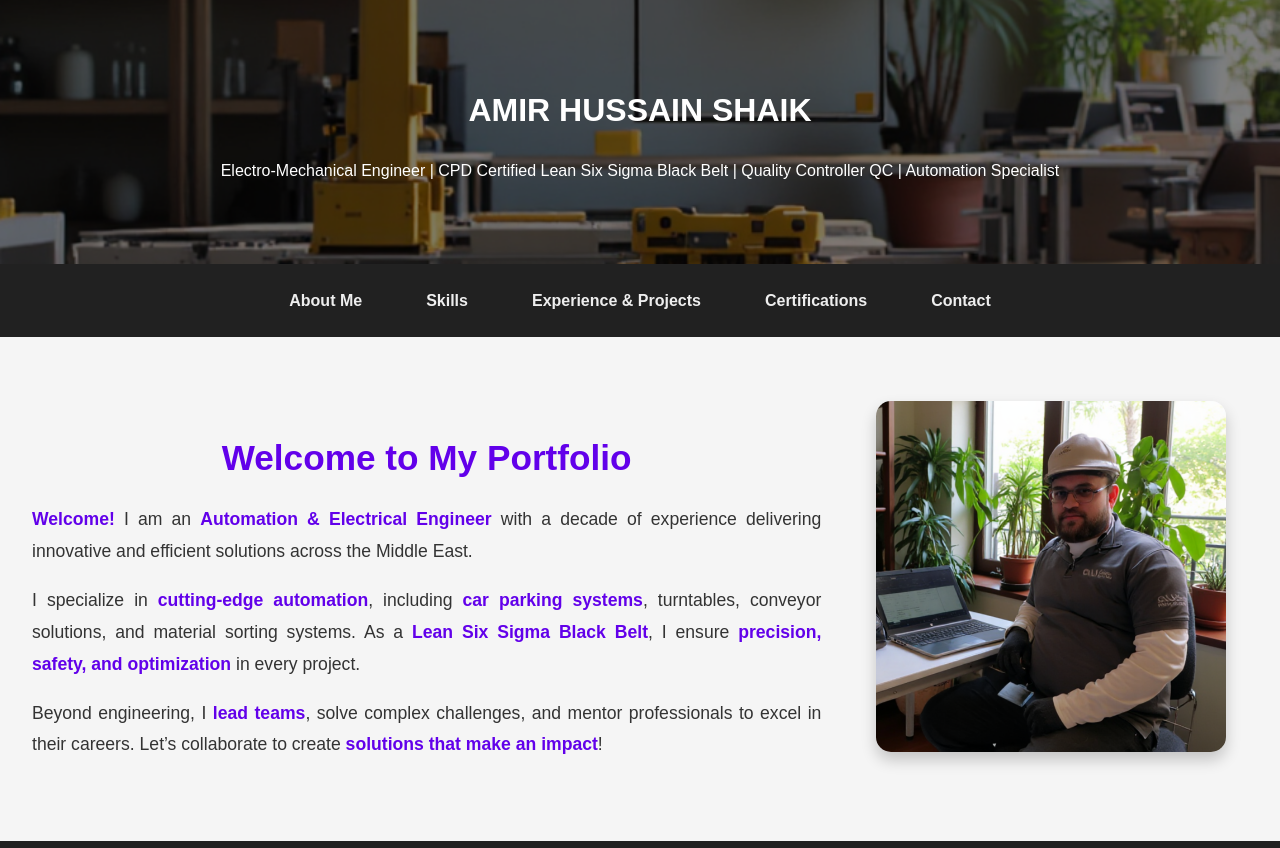
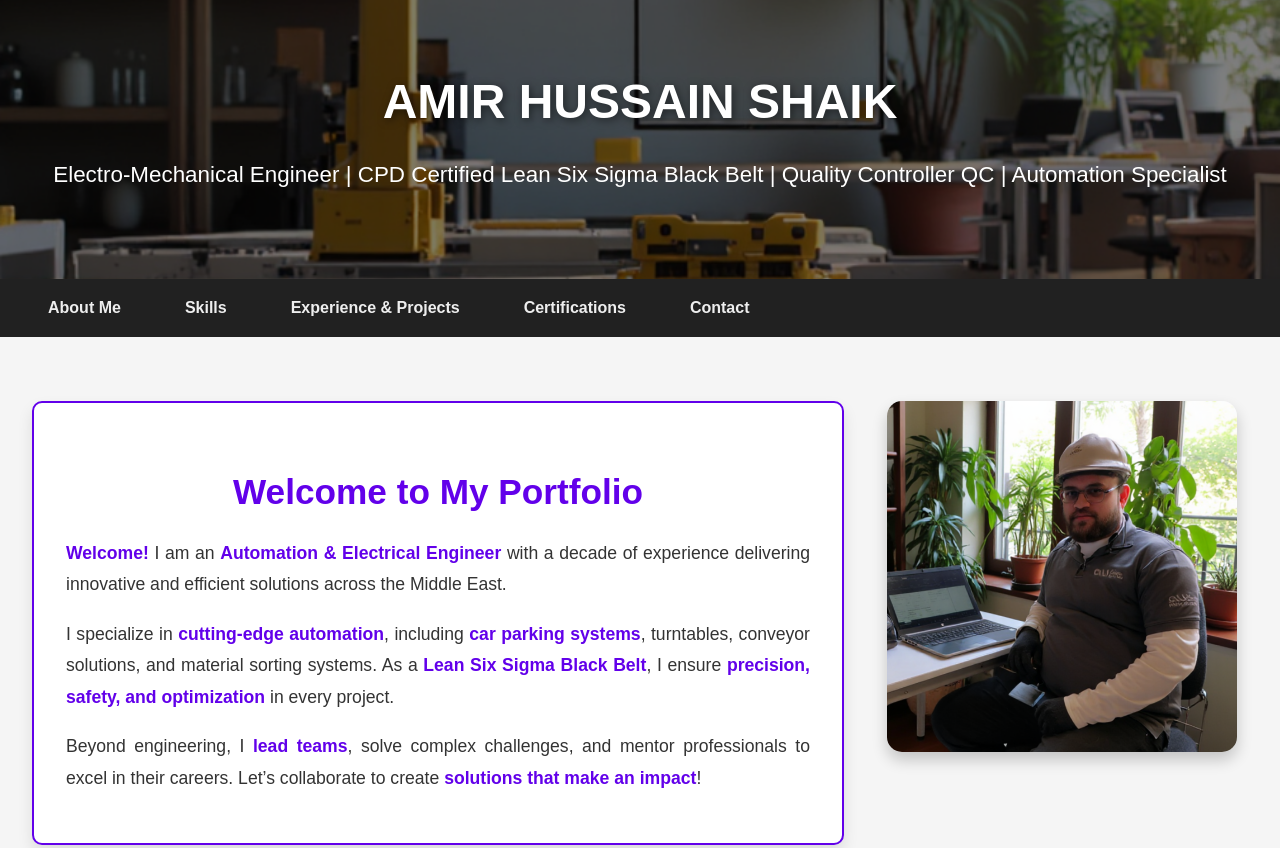
Before and after one commit to amirhussain462/profile, a plain HTML site: page index.html in a window 1280 px wide. Shown: the top 848 px of the page. Drawn offline with Linux system fonts and the light colour scheme.

Commit message:
Update index.html

```diff
--- a/index.html
+++ b/index.html
@@ -50,18 +50,47 @@
             z-index: 2;
         }
 
+        header h1 {
+            margin: 0;
+            font-size: 3rem;
+            text-shadow: 2px 2px 8px rgba(0, 0, 0, 0.5);
+        }
+
+        header p {
+            margin-top: 1rem;
+            font-size: 1.4rem;
+        }
+
         /* Navigation Menu Styling */
         nav {
+            background-color: #212121;
             display: flex;
-            justify-content: center;
-            background-color: #212121;
-            padding: 1rem 0;
+            justify-content: space-between;
+            align-items: center;
+            padding: 1rem;
         }
 
-        nav a {
+        nav .menu-toggle {
+            display: none;
+            font-size: 1.5rem;
+            color: #fff;
+            cursor: pointer;
+        }
+
+        nav ul {
+            list-style: none;
+            margin: 0;
+            padding: 0;
+            display: flex;
+        }
+
+        nav ul li {
+            margin: 0 1rem;
+        }
+
+        nav ul li a {
             color: #eee;
             text-decoration: none;
-            margin: 0 1rem;
             padding: 0.5rem 1rem;
             font-size: 1rem;
             font-weight: bold;
@@ -69,9 +98,31 @@
             transition: background 0.3s, transform 0.3s;
         }
 
-        nav a:hover {
+        nav ul li a:hover {
             background-color: #333;
             transform: scale(1.1);
+        }
+
+        @media (max-width: 768px) {
+            nav ul {
+                display: none;
+                flex-direction: column;
+                background-color: #212121;
+                position: absolute;
+                top: 60px;
+                right: 0;
+                width: 100%;
+                text-align: center;
+                z-index: 2;
+            }
+
+            nav ul.show {
+                display: flex;
+            }
+
+            nav .menu-toggle {
+                display: block;
+            }
         }
 
         /* About Section Styling */
@@ -98,6 +149,11 @@
         .about-content {
             flex: 2;
             min-width: 300px;
+            background: #fff;
+            border: 2px solid #6200ea;
+            border-radius: 10px;
+            padding: 2rem;
+            box-shadow: 0 8px 15px rgba(0, 0, 0, 0.1);
         }
 
         .about-content h2 {
@@ -172,11 +228,14 @@
     </header>
 
     <nav>
-        <a href="#about">About Me</a>
-        <a href="skills.html">Skills</a>
-        <a href="experience_projects.html">Experience & Projects</a>
-        <a href="certifications.html">Certifications</a>
-        <a href="contact.html">Contact</a>
+        <span class="menu-toggle" onclick="toggleMenu()">☰</span>
+        <ul>
+            <li><a href="#about">About Me</a></li>
+            <li><a href="skills.html">Skills</a></li>
+            <li><a href="experience_projects.html">Experience & Projects</a></li>
+            <li><a href="certifications.html">Certifications</a></li>
+            <li><a href="contact.html">Contact</a></li>
+        </ul>
     </nav>
 
     <!-- Main Section -->
@@ -197,5 +256,12 @@
     <footer>
         <p>Portfolio of Amir Hussain Shaik | Powered by GitHub Pages</p>
     </footer>
+
+    <script>
+        function toggleMenu() {
+            const menu = document.querySelector('nav ul');
+            menu.classList.toggle('show');
+        }
+    </script>
 </body>
 </html>
```
